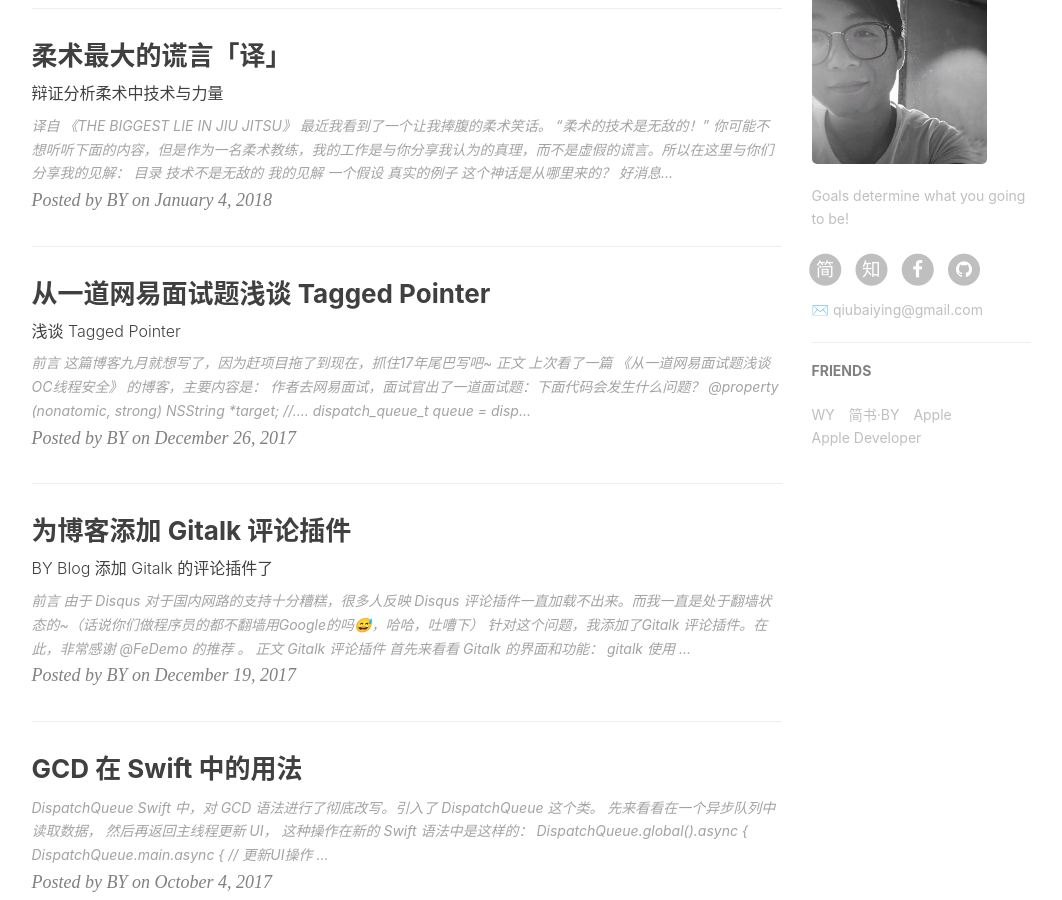
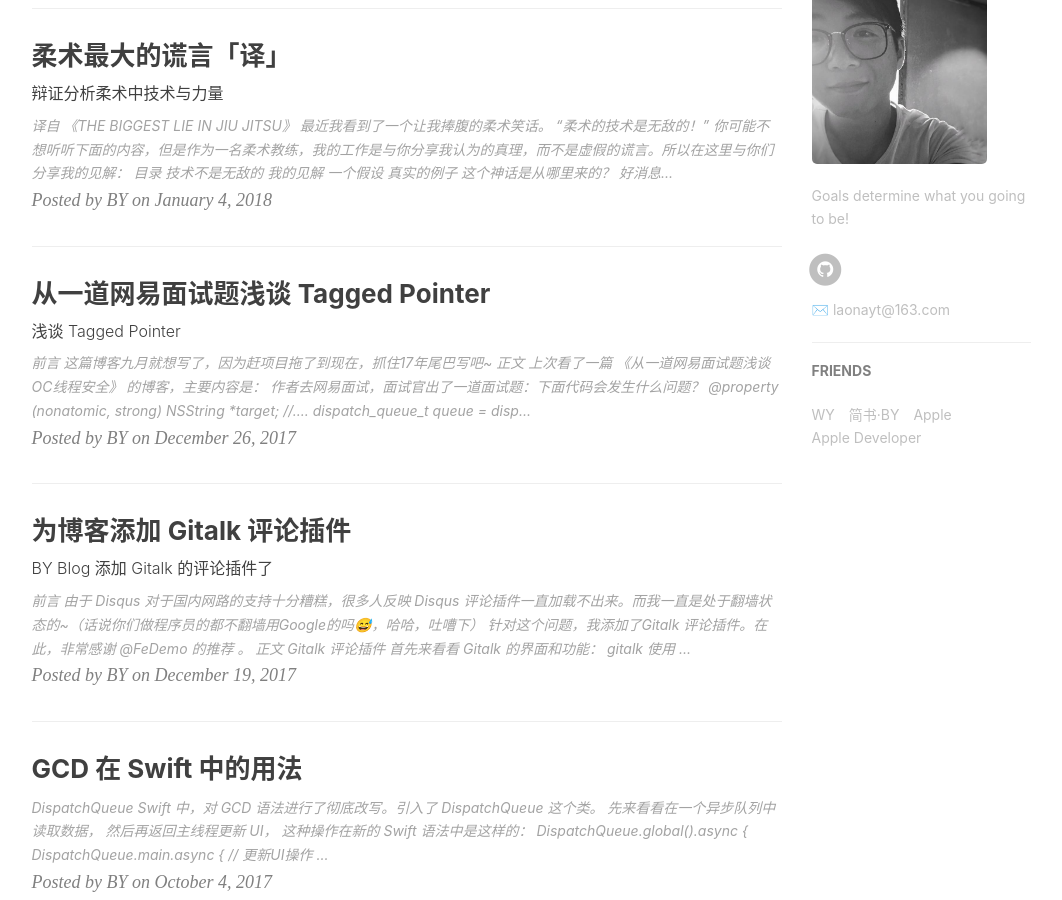
Before and after one commit to laonayt/laonayt.github.io, a Jekyll site: the page built from index.html, in a window 1280 px wide and 900 px high, scrolled down 880 px. Shown: the whole window, without its empty margins (136-1198 px from the left). Built offline with Jekyll 4.4.1, drawn with Linux system fonts in a browser that asks for light colours; nearby versions of some CDN libraries; the list of posts is cut into pages by our own code; comment, search, counter and statistics services are not loaded; some of the changed lines change nothing that is shown.

Commit message:
Update _config.yml

```diff
--- a/_config.yml
+++ b/_config.yml
@@ -1,13 +1,13 @@
 # Site settings
 title: BY Blog
-SEOTitle: 柏荧的博客 | BY Blog
+SEOTitle: laonayt Blog
 header-img: img/post-bg-desk.jpg
-email: qiubaiying@gmail.com
-description: "Every failure is leading towards success."
-keyword: "BY, BY Blog, 柏荧的博客, qiubaiying, 邱柏荧, iOS, Apple, iPhone"
-url: "http://qiubaiying.github.io"          # your host, for absolute URL
+email: laonayt@163.com
+description: "do your self"
+keyword: "BY, 博客, laonayt,老衲, iOS, Apple, iPhone"
+url: "http://laonayt.github.io"          # your host, for absolute URL
 baseurl: ""      # for example, '/blog' if your blog hosted on 'host/blog'
-github_repo: "https://github.com/qiubaiying/qiubaiying.github.io.git" # you code repository
+github_repo: "https://github.com/laonayt/laonayt.github.io.git" # you code repository
 
 # Sidebar settings
 sidebar: true                           # whether or not using Sidebar.
@@ -19,10 +19,9 @@
 # SNS settings
 RSS: false
 # weibo_username:     qiubaiying
-zhihu_username:     qiubaiying
-github_username:    qiubaiying
-facebook_username:  baiying.qiu.7
-jianshu_username:   e71990ada2fd
+#zhihu_username:     qiubaiying
+github_username:    laonayt
+#jianshu_username:   e71990ada2fd
 #twitter_username:   qiubaiying
 
 
```
